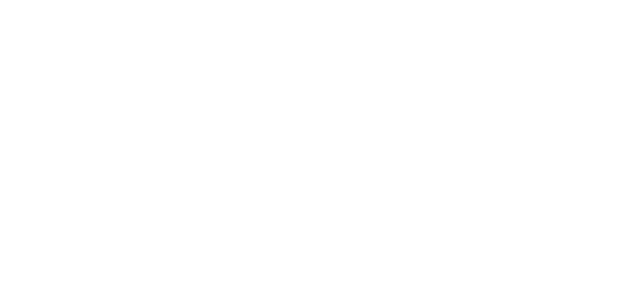
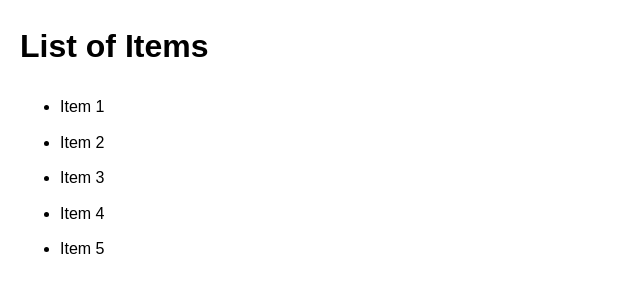
Before and after one commit to SPagayon/Overpass, a plain HTML site: page index.html in a window 1280 px wide. Shown: the whole page, without its empty margins (0-640 px from the left). Drawn offline with Linux system fonts and the light colour scheme.

Commit message:
Update index.html

```diff
--- a/index.html
+++ b/index.html
@@ -1,2 +1,28 @@
-<html>
+<!DOCTYPE html>
+<html lang="en">
+<head>
+    <meta charset="UTF-8">
+    <meta name="viewport" content="width=device-width, initial-scale=1.0">
+    <title>List of Items</title>
+    <style>
+        body {
+            font-family: Arial, sans-serif;
+            line-height: 1.6;
+            margin: 20px;
+        }
+        .item {
+            margin-bottom: 10px;
+        }
+    </style>
+</head>
+<body>
+    <h1>List of Items</h1>
+    <ul>
+        <li class="item">Item 1</li>
+        <li class="item">Item 2</li>
+        <li class="item">Item 3</li>
+        <li class="item">Item 4</li>
+        <li class="item">Item 5</li>
+    </ul>
+</body>
 </html>
```
